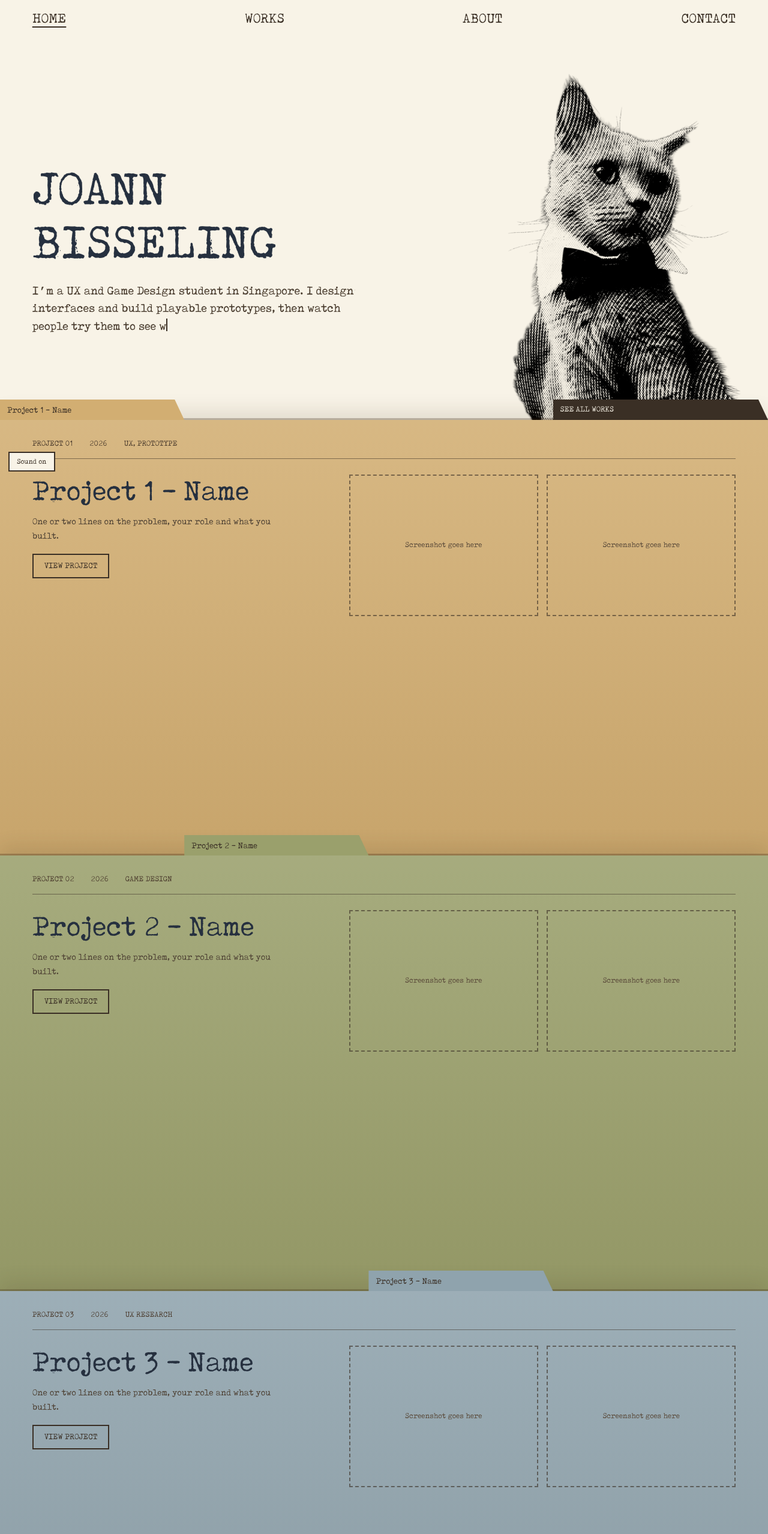
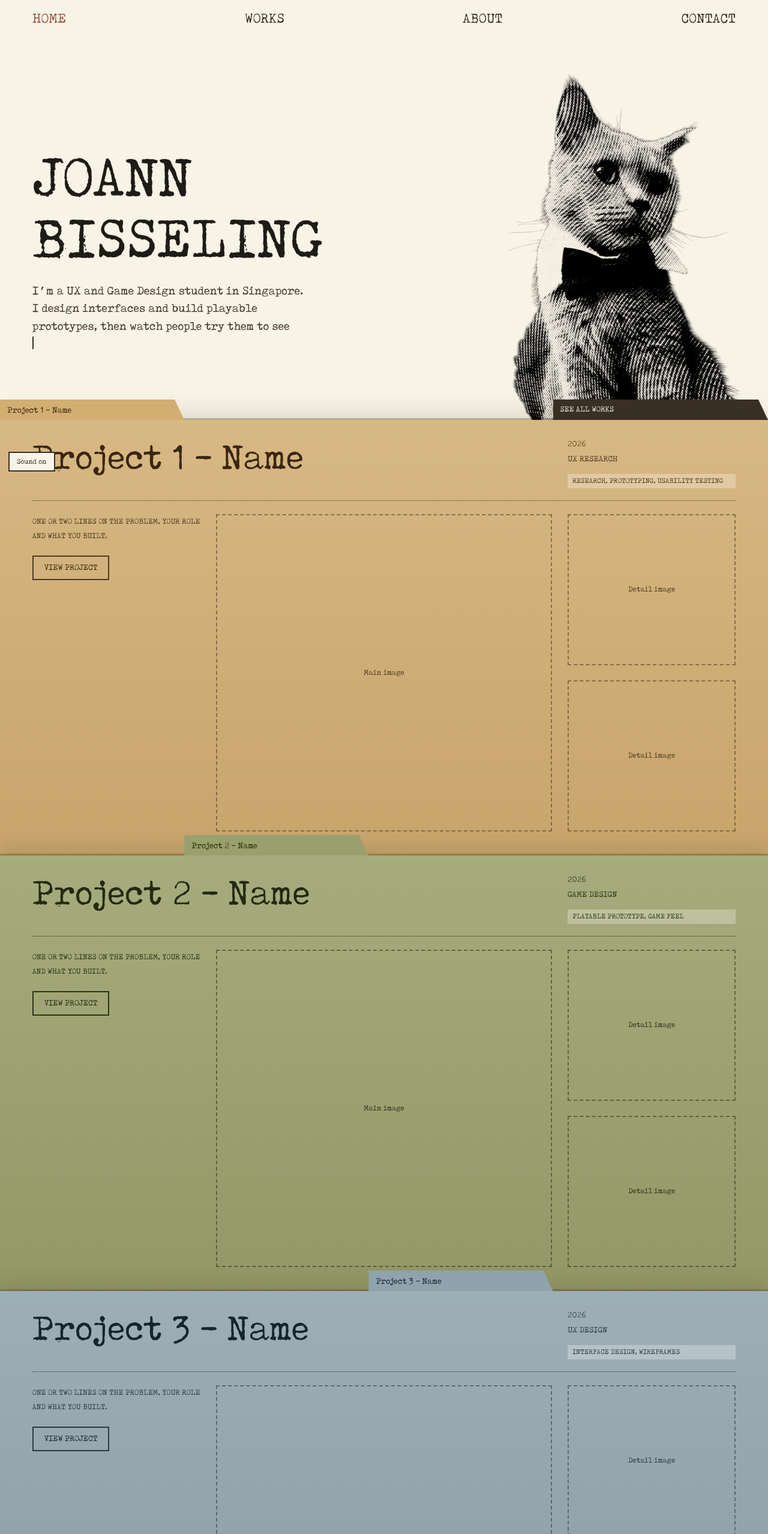
Before and after one commit to prodsoul/prodsoul.github.io, a plain HTML site: page index.html in a window 1280 px wide. Shown: the top 2557 px of the page at 60% size. Drawn offline with nearby package versions, Linux system fonts and the light colour scheme; a web font is replaced by a local one.

Commit message:
Typewriter Version Updates

```diff
--- a/index.html
+++ b/index.html
@@ -4,57 +4,70 @@
 <meta charset="utf-8">
 <meta name="viewport" content="width=device-width, initial-scale=1, viewport-fit=cover">
 <title>Joann Bisseling | UX and Game Design</title>
+<link rel="icon" type="image/svg+xml" href="assets/favicon.svg">
 <link rel="stylesheet" href="style.css">
 <script>document.documentElement.classList.add("js")</script>
 <style>
-:root{--gap:clamp(20px,5vh,56px);--ease:cubic-bezier(.2,.7,.2,1)}
+:root{--gap:clamp(20px,5vh,56px);--ease:cubic-bezier(.2,.7,.2,1);--m:clamp(16px,4.2vw,60px)}
 .hero{position:relative;height:var(--vh);min-height:560px;overflow:hidden}
-.intro{position:absolute;left:clamp(16px,4.2vw,60px);bottom:calc(var(--band) + 14vh);z-index:3;max-width:calc(100vw - 2 * clamp(16px,4.2vw,60px))}
-h1{margin:0 0 22px;font-weight:400;font-size:clamp(2.4rem,min(6.7vw,10.5vh),6.5rem);line-height:1.05;white-space:pre-wrap;text-transform:uppercase;color:var(--ink-blue);text-shadow:0 0 1px rgba(38,48,63,.45)}
-.bio{margin:0;font-size:clamp(1rem,1.65vw,1.6rem);line-height:1.4;max-width:min(47ch,100%);color:var(--sepia);text-shadow:0 0 .6px rgba(77,64,51,.4)}
+.intro{position:absolute;left:var(--m);bottom:calc(var(--band) + 14vh);z-index:3;max-width:calc(100vw - 2 * var(--m))}
+h1{margin:0 0 22px;font-weight:400;font-size:clamp(3rem,min(8.2vw,12.5vh),8.5rem);line-height:1.02;white-space:pre-wrap;text-transform:uppercase;color:var(--head);text-shadow:0 0 1px rgba(31,27,23,.5)}
+.bio{margin:0;white-space:pre;font-size:clamp(.8rem,min(1.65vw,calc((100vw - 2 * var(--m)) / 27)),1.6rem);line-height:1.4;color:var(--sepia);text-shadow:0 0 .6px rgba(77,64,51,.4)}
 .r{color:transparent;text-shadow:none}
 .c{display:inline-block;width:0;height:1em;border-left:.1em solid var(--ink);margin-right:-.1em;vertical-align:-.12em;animation:bk 1s steps(1) infinite}
 .c[hidden]{display:none}
 @keyframes bk{50%{opacity:0}}
 .cat{position:absolute;right:3vw;bottom:var(--band);height:min(74vh,calc(52vw * 1.49));width:auto;mix-blend-mode:multiply;z-index:1;pointer-events:none;animation:rise 1.4s var(--ease) .3s both}
 @keyframes rise{from{opacity:0;transform:translateY(48px)}to{opacity:1;transform:none}}
-.tab{position:absolute;left:calc(var(--i) * 24%);top:calc(-1 * var(--tab));width:24%;height:var(--tab);display:flex;align-items:center;padding:0 22px 0 12px;font-size:.95rem;white-space:nowrap;overflow:hidden;background:var(--bg);color:var(--ink);text-decoration:none;clip-path:polygon(0 0,calc(100% - 16px) 0,100% 100%,0 100%)}
+.tab{position:absolute;left:calc(var(--i) * 24%);top:calc(-1 * var(--tab));width:24%;height:var(--tab);display:flex;align-items:center;padding:0 22px 0 12px;font-size:.95rem;white-space:nowrap;overflow:hidden;background:var(--bg);color:var(--t);text-decoration:none;clip-path:polygon(0 0,calc(100% - 16px) 0,100% 100%,0 100%)}
 .tab.all{left:72%;width:28%;background:var(--ink);color:var(--paper);text-transform:uppercase;font-size:.85rem;transition:background .3s}
 .tab.all:hover{background:var(--rust)}
-.f1{--bg:var(--c1)}.f2{--bg:var(--c2)}.f3{--bg:var(--c3)}
+/* each folder gets text colors that suit its own paper */
+.f1{--bg:var(--c1);--t:#3a2610;--b:#4d3a1f}
+.f2{--bg:var(--c2);--t:#232a10;--b:#2c3217}
+.f3{--bg:var(--c3);--t:#18242d;--b:#2b3943}
 .stack{position:relative;z-index:5;margin-top:calc(-1 * var(--band))}
-.folder{position:sticky;top:calc(var(--gap) + var(--tab));min-height:calc(var(--vh) - var(--gap) - var(--tab));padding:30px clamp(16px,4.2vw,60px) 56px;background-color:var(--bg);background-image:linear-gradient(180deg,rgba(255,255,255,.12),rgba(60,40,20,.07));color:var(--ink);box-shadow:0 -3px 0 rgba(60,40,20,.28),0 -14px 30px rgba(60,40,20,.12)}
+.folder{--cols:.9fr 1.8fr .9fr;--g:clamp(14px,2vw,32px);position:sticky;top:calc(var(--gap) + var(--tab));min-height:calc(var(--vh) - var(--gap) - var(--tab));display:flex;flex-direction:column;gap:22px;padding:30px var(--m) 40px;background-color:var(--bg);background-image:linear-gradient(180deg,rgba(255,255,255,.12),rgba(60,40,20,.07));color:var(--b);box-shadow:0 -3px 0 rgba(60,40,20,.28),0 -14px 30px rgba(60,40,20,.12)}
 .dwell{height:70vh}
-.meta{display:flex;gap:28px;flex-wrap:wrap;font-size:.85rem;text-transform:uppercase;padding-bottom:14px;border-bottom:1px solid rgba(58,47,37,.55);margin-bottom:26px;color:#4a3a2c}
-.cols{display:grid;grid-template-columns:1fr 1.3fr;gap:32px}
-.folder h2{margin:0 0 14px;font-weight:400;font-size:clamp(1.8rem,4vw,3.4rem);line-height:1.05;color:var(--ink-blue)}
-.folder p{max-width:44ch;margin:0 0 18px;color:var(--sepia)}
-.go{display:inline-block;padding:8px 18px;border:2px solid var(--ink);text-decoration:none;text-transform:uppercase;font-size:.9rem;transition:background .3s,color .3s}
-.go:hover{background:var(--ink);color:var(--paper)}
-.shots{display:grid;grid-template-columns:1fr 1fr;gap:14px}
-.shot{aspect-ratio:4/3;border:2px dashed rgba(58,47,37,.6);display:grid;place-items:center;font-size:.85rem;color:#5a4a3a;text-align:center;padding:8px}
-.js .folder .meta,.js .folder .cols,.js .rv{opacity:0;transform:translateY(32px);transition:opacity 1s var(--ease),transform 1s var(--ease)}
-.js .folder .cols{transition-delay:.15s}
-.js .folder.in .meta,.js .folder.in .cols,.js .rv.in{opacity:1;transform:none}
-.sect{position:relative;z-index:6;background:var(--paper);padding:72px clamp(16px,4.2vw,60px) 72px}
+.head{display:grid;grid-template-columns:var(--cols);gap:var(--g);align-items:start;padding-bottom:20px;border-bottom:1px dotted var(--b)}
+.folder h2{grid-column:1/3;margin:0;font-weight:400;font-size:clamp(2rem,5vw,4.6rem);line-height:1;color:var(--t)}
+.info{display:flex;flex-direction:column;gap:4px;font-size:.9rem;text-transform:uppercase}
+.info .tags{margin-top:10px;padding:3px 8px;background:rgba(255,255,255,.28);font-size:.78rem}
+.body{flex:1;min-height:300px;display:grid;grid-template-columns:var(--cols);gap:var(--g)}
+.desc{display:flex;flex-direction:column;gap:20px;align-items:flex-start}
+.desc p{margin:0;max-width:40ch;text-transform:uppercase;font-size:.85rem;line-height:1.8}
+.go{display:inline-block;padding:8px 18px;border:2px solid var(--b);color:var(--t);text-decoration:none;text-transform:uppercase;font-size:.9rem;transition:background .3s,color .3s}
+.go:hover{background:var(--t);color:var(--bg)}
+.side{display:grid;grid-template-rows:1fr 1fr;gap:var(--g)}
+.shot{border:2px dashed color-mix(in srgb,var(--b) 55%,transparent);display:grid;place-items:center;font-size:.85rem;text-align:center;padding:8px;min-height:0}
+.js .folder .head,.js .folder .body,.js .rv{opacity:0;transform:translateY(32px);transition:opacity 1s var(--ease),transform 1s var(--ease)}
+.js .folder .body{transition-delay:.15s}
+.js .folder.in .head,.js .folder.in .body,.js .rv.in{opacity:1;transform:none}
+.sect{position:relative;z-index:6;background:var(--paper);padding:72px var(--m)}
 .sect+.sect{padding-top:48px;border-top:2px solid var(--ink)}
-.sect h2{margin:0 0 22px;font-weight:400;font-size:clamp(2.4rem,7vw,6rem);line-height:1;text-transform:uppercase;color:var(--ink-blue)}
+.sect h2{margin:0 0 22px;font-weight:400;font-size:clamp(2.4rem,7vw,6rem);line-height:1;text-transform:uppercase;color:var(--head)}
 .sect p{max-width:52ch;font-size:clamp(1rem,1.4vw,1.3rem);color:var(--sepia)}
-.foot{position:relative;z-index:6;background:var(--ink);color:#e9dfc9;padding:40px clamp(16px,4.2vw,60px) 24px;font-size:.9rem}
+.foot{position:relative;z-index:6;background:var(--ink);color:#e9dfc9;padding:40px var(--m) 24px;font-size:.9rem}
 #snd{position:fixed;left:14px;bottom:14px;z-index:120;font:inherit;font-size:.8rem;background:var(--paper);color:var(--ink);border:2px solid var(--ink);padding:5px 12px;cursor:pointer}
+@media(max-width:900px){
+  .folder{--cols:1fr}
+  .folder h2,.info{grid-column:auto}
+  .body{grid-template-columns:1fr}
+  .shot{aspect-ratio:4/3}
+  .side{grid-template-rows:none;grid-template-columns:1fr 1fr}
+}
 @media(max-width:760px){
-  h1{font-size:min(13vw,10.5vh)}
-  .cols{grid-template-columns:1fr}
+  h1{font-size:min(15vw,11vh)}
   .tab{font-size:.72rem;padding:0 16px 0 8px}.tab.all{left:70%;width:30%;font-size:.68rem}
   .intro{bottom:calc(var(--band) + 10vh)}
 }
 @media(max-height:560px){
-  h1{font-size:min(6.7vw,15vh)}.bio{font-size:.95rem}
+  h1{font-size:min(8.2vw,17vh)}
   .intro{bottom:calc(var(--band) + 4vh)}.cat{height:62vh}
 }
 @media(prefers-reduced-motion:reduce){
   .c{animation:none}.cat{animation:none}
-  .js .folder .meta,.js .folder .cols,.js .rv{opacity:1;transform:none;transition:none}
+  .js .folder .head,.js .folder .body,.js .rv{opacity:1;transform:none;transition:none}
 }
 </style>
 </head>
@@ -70,19 +83,19 @@ h1{margin:0 0 22px;font-weight:400;font-size:clamp(2.4rem,min(6.7vw,10.5vh),6.5r
 </header>
 
 <main class="stack">
-  <!-- TODO: replace names, tags, summaries and screenshots for each folder -->
+  <!-- TODO: replace names, year, tags, descriptions and the image boxes in each folder -->
   <article class="folder f1" id="p1" style="--i:0"><span class="tab">Project 1 - Name</span><a class="tab all" href="works.html">See all works</a>
-    <div class="meta"><span>Project 01</span><span>2026</span><span>UX, Prototype</span></div>
-    <div class="cols"><div><h2>Project 1 - Name</h2><p>One or two lines on the problem, your role and what you built.</p><a class="go" href="works.html#p1">View project</a></div>
-    <div class="shots"><div class="shot">Screenshot goes here</div><div class="shot">Screenshot goes here</div></div></div></article>
+    <div class="head"><h2>Project 1 - Name</h2><div class="info"><span>2026</span><span>UX Research</span><span class="tags">Research, Prototyping, Usability testing</span></div></div>
+    <div class="body"><div class="desc"><p>One or two lines on the problem, your role and what you built.</p><a class="go" href="works.html#p1">View project</a></div>
+      <div class="shot">Main image</div><div class="side"><div class="shot">Detail image</div><div class="shot">Detail image</div></div></div></article>
   <article class="folder f2" id="p2" style="--i:1"><span class="tab">Project 2 - Name</span>
-    <div class="meta"><span>Project 02</span><span>2026</span><span>Game Design</span></div>
-    <div class="cols"><div><h2>Project 2 - Name</h2><p>One or two lines on the problem, your role and what you built.</p><a class="go" href="works.html#p2">View project</a></div>
-    <div class="shots"><div class="shot">Screenshot goes here</div><div class="shot">Screenshot goes here</div></div></div></article>
+    <div class="head"><h2>Project 2 - Name</h2><div class="info"><span>2026</span><span>Game Design</span><span class="tags">Playable prototype, Game feel</span></div></div>
+    <div class="body"><div class="desc"><p>One or two lines on the problem, your role and what you built.</p><a class="go" href="works.html#p2">View project</a></div>
+      <div class="shot">Main image</div><div class="side"><div class="shot">Detail image</div><div class="shot">Detail image</div></div></div></article>
   <article class="folder f3" id="p3" style="--i:2"><span class="tab">Project 3 - Name</span>
-    <div class="meta"><span>Project 03</span><span>2026</span><span>UX Research</span></div>
-    <div class="cols"><div><h2>Project 3 - Name</h2><p>One or two lines on the problem, your role and what you built.</p><a class="go" href="works.html#p3">View project</a></div>
-    <div class="shots"><div class="shot">Screenshot goes here</div><div class="shot">Screenshot goes here</div></div></div></article>
+    <div class="head"><h2>Project 3 - Name</h2><div class="info"><span>2026</span><span>UX Design</span><span class="tags">Interface design, Wireframes</span></div></div>
+    <div class="body"><div class="desc"><p>One or two lines on the problem, your role and what you built.</p><a class="go" href="works.html#p3">View project</a></div>
+      <div class="shot">Main image</div><div class="side"><div class="shot">Detail image</div><div class="shot">Detail image</div></div></div></article>
   <div class="dwell" aria-hidden="true"></div>
 </main>
 
@@ -98,7 +111,8 @@ h1{margin:0 0 22px;font-weight:400;font-size:clamp(2.4rem,min(6.7vw,10.5vh),6.5r
 
 <script>
 const $=id=>document.getElementById(id),reduce=matchMedia("(prefers-reduced-motion: reduce)").matches;
-const NAME="Joann\nBisseling",BIO="I’m a UX and Game Design student in Singapore. I design interfaces and build playable prototypes, then watch people try them to see which details help and where they get stuck.";
+const NAME="Joann\nBisseling";
+const BIO="I’m a UX and Game Design student in Singapore.\nI design interfaces and build playable\nprototypes, then watch people try them to see\nwhich details help and where they get stuck.";
 
 /* nav fades away once you scroll and comes back at the very top */
 const nav=$("nav");
@@ -120,14 +134,14 @@ if(!reduce&&matchMedia("(pointer:fine)").matches){
   addEventListener("scroll",()=>{if(!busy)cur=tgt=scrollY},{passive:true});
 }
 
-/* soft typewriter sound, synthesized (no audio files) */
-let ac,nb,muted=false;
+/* soft typewriter sound, synthesized. Clicks are thinned out so they never pile up. */
+let ac,nb,muted=false,lastS=0;
 function audio(){if(ac)return ac;const A=window.AudioContext||window.webkitAudioContext;if(!A)return null;ac=new A();nb=ac.createBuffer(1,ac.sampleRate*.3,ac.sampleRate);const d=nb.getChannelData(0);for(let i=0;i<d.length;i++)d[i]=Math.random()*2-1;return ac}
 const ok=()=>!muted&&ac&&ac.state==="running";
 function soft(fr,dur,v){if(!ok())return;const s=ac.createBufferSource();s.buffer=nb;const f=ac.createBiquadFilter();f.type="lowpass";f.frequency.value=fr*(.92+Math.random()*.16);f.Q.value=.4;const g=ac.createGain(),t=ac.currentTime;g.gain.setValueAtTime(v,t);g.gain.exponentialRampToValueAtTime(.0001,t+dur);s.connect(f);f.connect(g);g.connect(ac.destination);s.start(t);s.stop(t+dur+.02)}
 function tone(fr,dur,v){if(!ok())return;const o=ac.createOscillator(),g=ac.createGain(),t=ac.currentTime;o.frequency.value=fr;g.gain.setValueAtTime(v,t);g.gain.exponentialRampToValueAtTime(.0001,t+dur);o.connect(g);g.connect(ac.destination);o.start(t);o.stop(t+dur+.02)}
-const key=sp=>sp?(soft(600,.08,.13),tone(100,.09,.05)):(soft(1000,.045,.1),tone(150,.05,.035));
-const ret=()=>{soft(450,.22,.16);tone(1568,.6,.018)};
+function key(sp){const n=performance.now();if(n-lastS<110||(!sp&&Math.random()<.35))return;lastS=n;sp?(soft(600,.08,.09),tone(100,.09,.035)):(soft(1000,.04,.07),tone(150,.05,.028))}
+const ret=()=>{lastS=performance.now();soft(450,.22,.14);tone(1568,.6,.016)};
 function label(){$("snd").textContent=muted?"Sound off":(ac&&ac.state==="running")?"Sound on":"Tap for sound"}
 
 /* typing with a human rhythm: uneven pace, pauses after words and punctuation */
@@ -151,10 +165,13 @@ function type(el,text,sp){return new Promise(done=>{const t=el.querySelector(".t
 
 /* browsers only allow sound after a click, tap or key press */
 audio();
-function unlock(){audio();if(ac&&ac.state!=="running")ac.resume().then(label);label()}
+function unlock(e){if(e.target.closest&&e.target.closest("#snd"))return;audio();if(ac&&ac.state!=="running")ac.resume().then(label);label()}
 ["pointerdown","keydown","touchend"].forEach(e=>addEventListener(e,unlock,{passive:true}));
 if(ac)ac.resume().then(label).catch(()=>{});
-$("snd").addEventListener("click",()=>{if(ac&&ac.state==="running")muted=!muted;else muted=false;label()});
+$("snd").addEventListener("click",()=>{audio();
+  if(ac.state!=="running"){muted=false;ac.resume().then(label)}   /* first tap turns sound ON */
+  else muted=!muted;
+  label()});
 label();
 </script>
 </body>
--- a/style.css
+++ b/style.css
@@ -4,7 +4,7 @@
 :root{
   --paper:#F8F3E7;      /* page background */
   --ink:#3a2f25;        /* warm carbon, main text */
-  --ink-blue:#26303f;   /* blue-black ribbon, headings */
+  --head:#1f1b17;       /* soft ribbon black, headings */
   --sepia:#4d4033;      /* faded sepia, paragraphs */
   --muted:#7a6c5c;
   --rust:#9a4a38;       /* faded red ribbon, small labels */
@@ -23,10 +23,11 @@ a{color:inherit}
 .nav{position:fixed;inset:0 0 auto 0;height:var(--nav);background:var(--paper);display:flex;justify-content:space-between;align-items:center;padding:0 clamp(16px,4.2vw,60px);z-index:100;border-bottom:2px solid transparent;transition:opacity .5s ease,visibility .5s}
 .nav.s{border-color:var(--ink)}
 .nav.h{opacity:0;visibility:hidden;pointer-events:none}
-.nav a{font-size:clamp(1rem,1.9vw,1.7rem);text-transform:uppercase;text-decoration:none}
-.nav a:hover,.nav a[aria-current]{text-decoration:underline;text-decoration-thickness:2px;text-underline-offset:6px}
+.nav a{display:inline-block;font-size:clamp(1rem,1.9vw,1.7rem);text-transform:uppercase;text-decoration:none;transition:transform .25s ease,color .25s ease}
+.nav a:hover{transform:scale(1.12)}
+.nav a[aria-current]{color:var(--rust)}
 .page{max-width:820px;margin:0 auto;padding:calc(var(--nav) + 56px) 24px 80px}
-.page h1{font-weight:400;font-size:clamp(2.4rem,7vw,5rem);line-height:1;margin:0 0 28px;text-transform:uppercase;color:var(--ink-blue)}
+.page h1{font-weight:400;font-size:clamp(2.4rem,7vw,5rem);line-height:1;margin:0 0 28px;text-transform:uppercase;color:var(--head)}
 .page article{padding:24px 0;border-top:2px solid var(--ink)}
 .page h2{font-weight:400;margin:0 0 6px;font-size:1.8rem}
 .page p{max-width:60ch;color:var(--sepia)}
```
Also changed, not shown: about.html (+1 -1 lines), contact.html (+1 -1 lines), works.html (+1 -1 lines).
